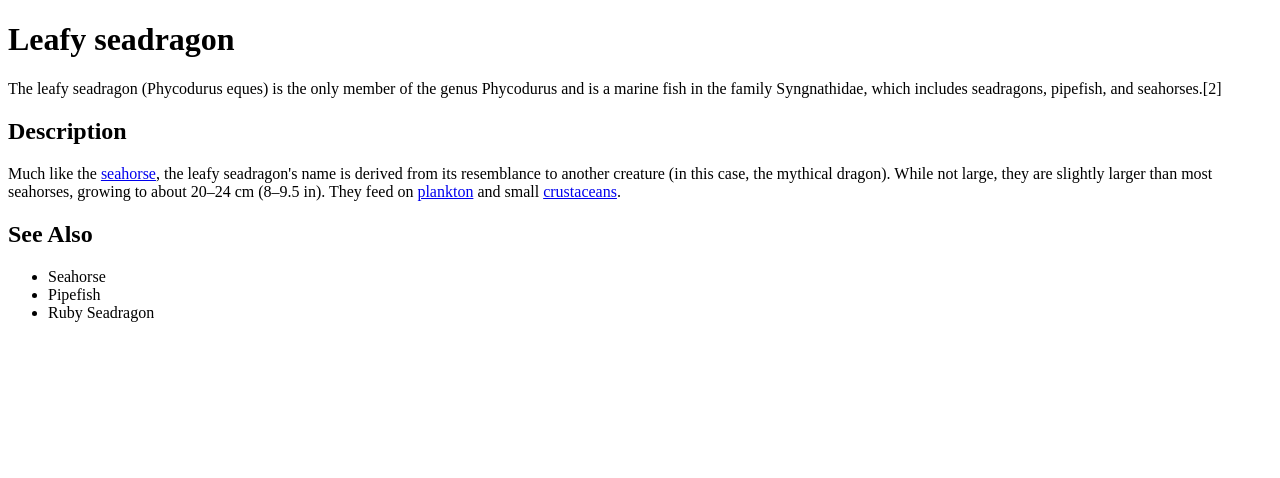
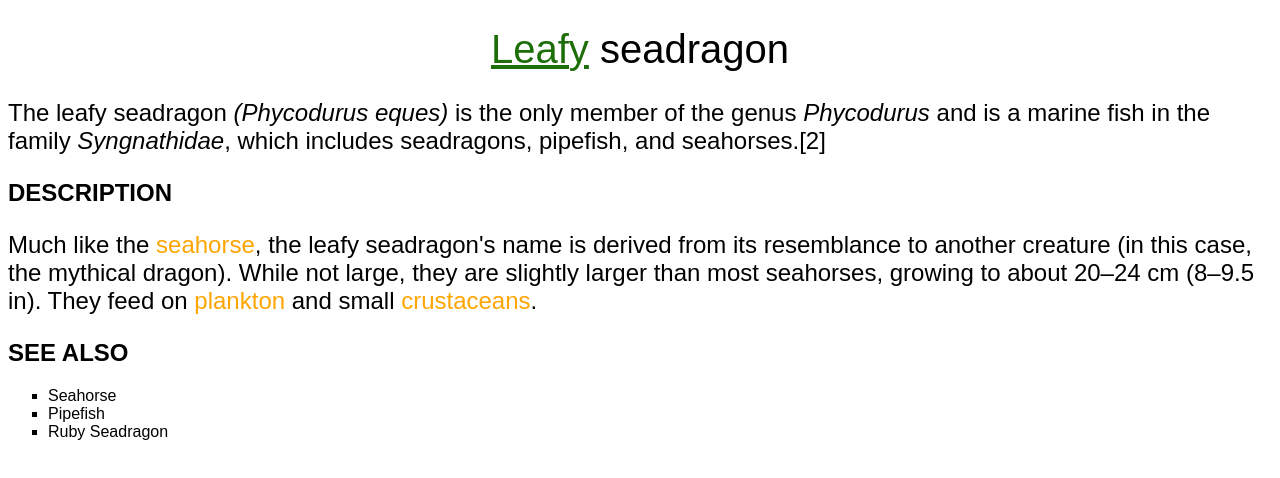
Before and after one commit to river1200/colt-steele-html-css-bootcamp, a plain HTML site: page 9_More Text Styling_LeafySeadragonExercise/index.html in a window 1280 px wide. Drawn offline with Linux system fonts and the light colour scheme.

Commit message:
solve Section 9 More Text Styling Leafy Seadragon exercise

```diff
--- a/9_More Text Styling_LeafySeadragonExercise/styles.css
+++ b/9_More Text Styling_LeafySeadragonExercise/styles.css
@@ -1,26 +1,49 @@
 /* Give everything in the body a sans-serif font */
-
+body {
+    font-family: sans-serif;
+}
 
 /* Make the h1 center aligned.  Make it not bold (a lighter weight) and give it a font size of 40px */
-
+h1 {
+    text-align: center;
+    font-weight: 200;
+    font-size: 40px;
+}
 
 /* Give the paragraphs a font size of 24px */
-
+p {
+    font-size: 24px;
+}
 
 /*  Select the element with the id of 'leafy' and make it have a color of #1d6e09 and give it a #1d6e09 underline*/
-
+#leafy {
+    color: #1d6e09;
+    text-decoration: #1d6e09 underline;
+}
 
 /* Select the elements with the class of 'latin' and make them italicized*/
-
-
+.latin {
+    font-style: italic;
+}
 
 /* Select all h2s and make them uppercase (using css) */
-
+h2 {
+    text-transform: uppercase;
+}
 
 /*  Select all links and remove their underline and make them have a color of orange*/
-
+a {
+    color: orange;
+    text-decoration: none;
+}
 
 /* Write styles so that links turn red and have a red underline when hovered over*/
-
+a:hover {
+    color: red;
+    text-decoration: red underline;
+}
 
 /*  Make the unordered list use squares for their bullet point marker*/
+ul {
+    list-style-type: square;
+}
```
